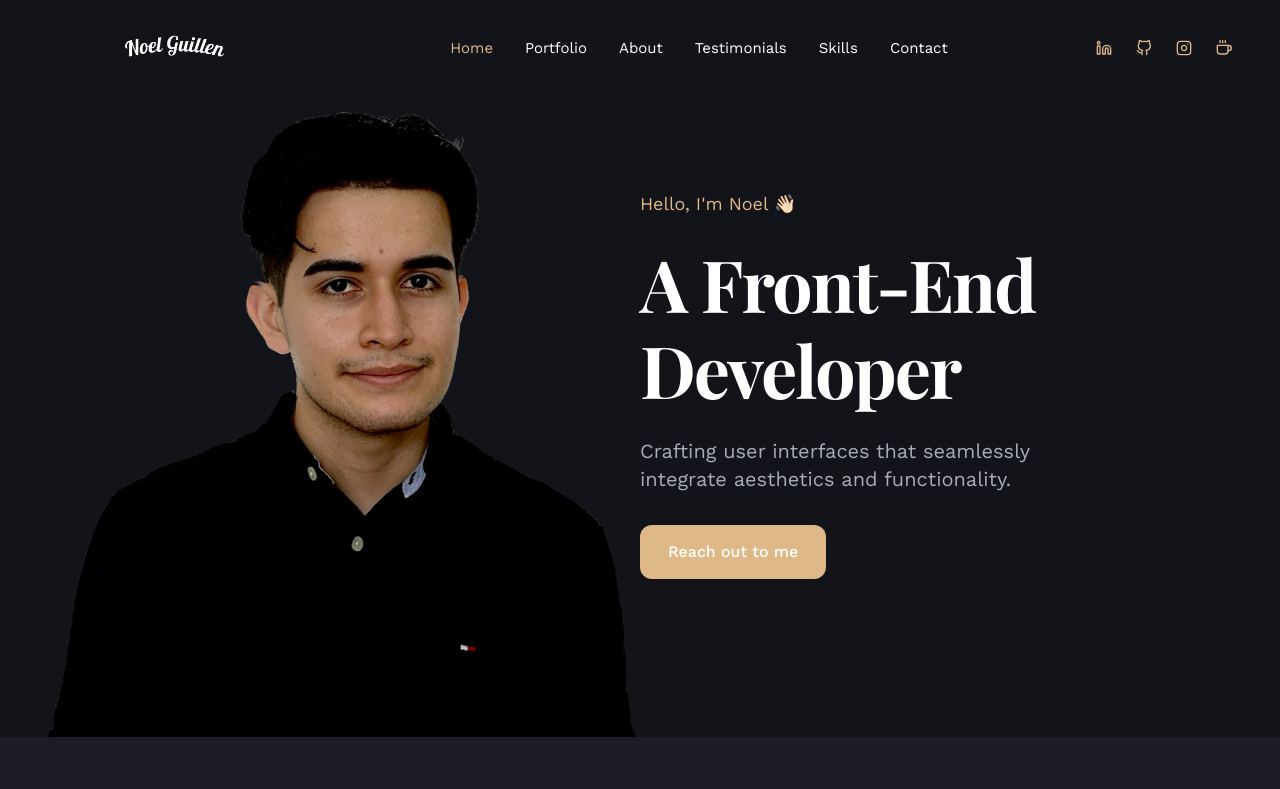
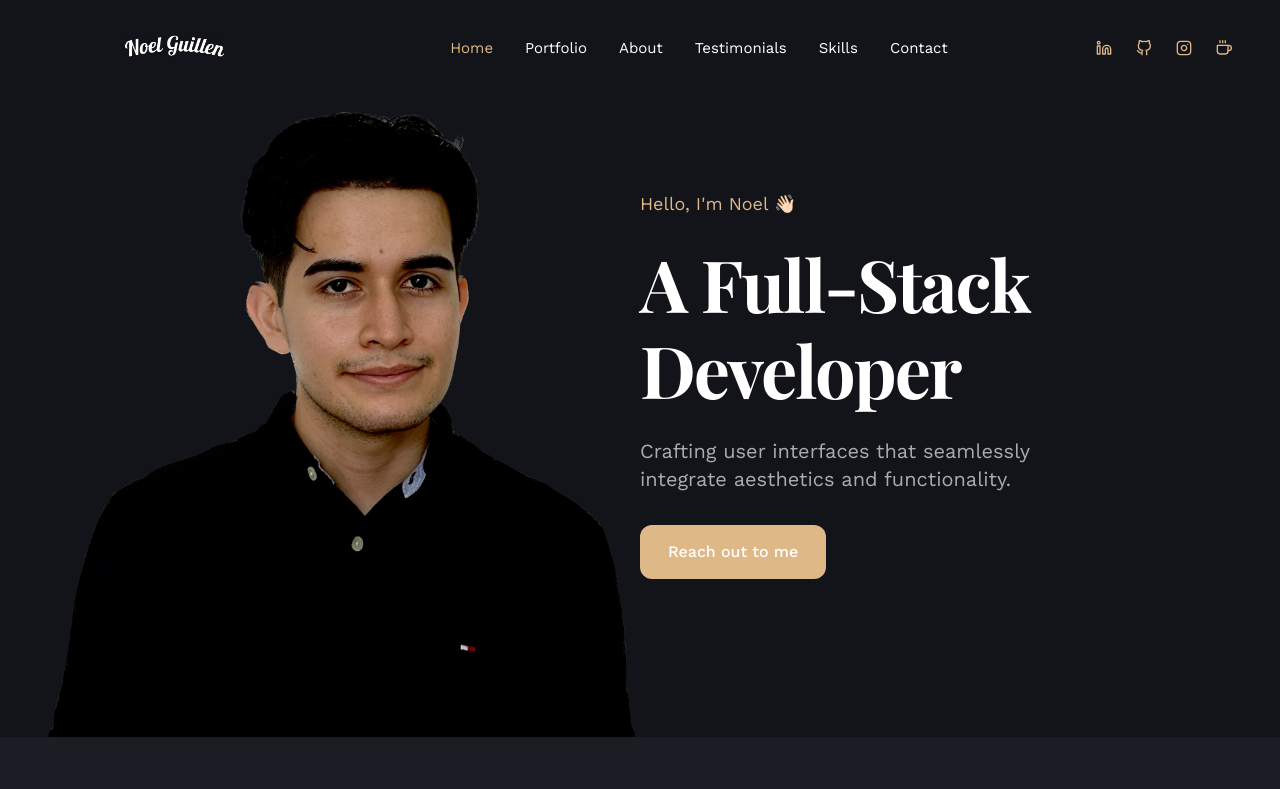
Before and after one commit to 1uckyswish/Personal-Portfolio-Project, a React (Create React App) app: page / in a window 1280 px wide. Shown: the top 789 px of the page. Built offline with nearby package versions, Linux system fonts and the light colour scheme; a web font is replaced by a local one.

Commit message:
added new title

```diff
--- a/src/Components/Hero.js
+++ b/src/Components/Hero.js
@@ -17,7 +17,7 @@ function Hero() {
           <p className='text-lg text-accent mb-[22px]'>Hello, I'm Noel 👋🏻</p>
             <h1 className='text-4xl leading-[44px] md:text-5xl md:leading-tight lg:text-7xl lg:leading-[1.2] font-bold md:tracking-[-2px]
           lg:text-left text-center lg:text-left md:text-center @screen (max-width: 400px)'>
-          A Front-End Developer
+          A Full-Stack Developer
         </h1>
           <p className='pt-4 pb-8 md:pt-6 md-pb-12 max-w-[480px] text-xl text-center lg:text-left'>
           Crafting user interfaces that seamlessly integrate aesthetics and functionality.
```
